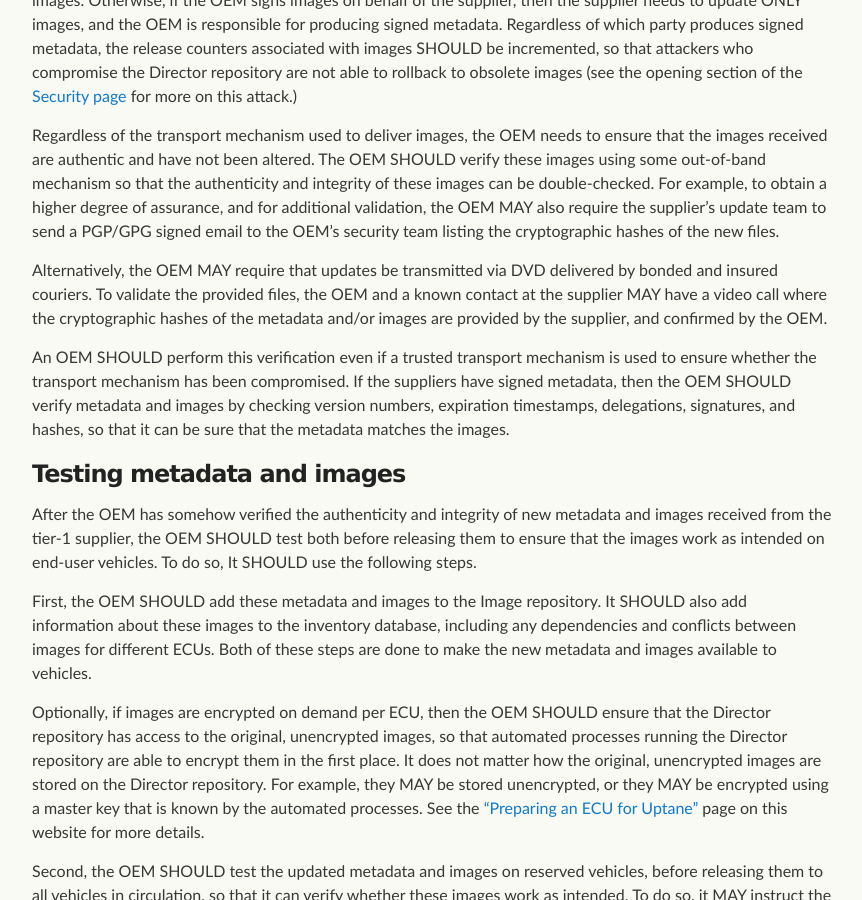
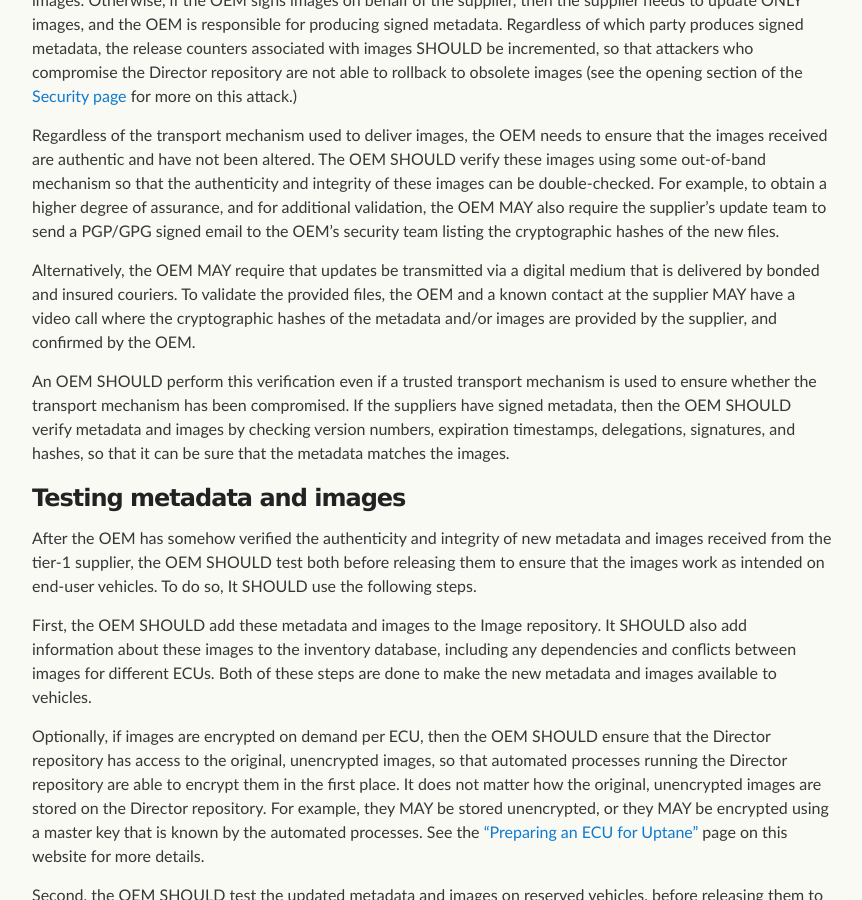
Before and after one commit to uptane/deployment-considerations, a Jekyll site: the page built from normal_operation.md, in a window 1280 px wide and 900 px high, scrolled down 881 px. Shown: the whole window, without its empty margins (208-1070 px from the left). Built offline with Jekyll 4.4.1, drawn with Linux system fonts in a browser that asks for light colours; our own code applies the rules of GitHub Pages for plain Markdown files.

Commit message:
remove specific reference to DVD

```diff
--- a/normal_operation.md
+++ b/normal_operation.md
@@ -20,7 +20,7 @@ If the supplier signs its own images, then it delivers all of its metadata, incl
 
 Regardless of the transport mechanism used to deliver images, the OEM needs to ensure that the images received are authentic and have not been altered. The OEM SHOULD verify these images using some out-of-band mechanism so that the authenticity and integrity of these images can be double-checked. For example, to obtain a higher degree of assurance, and for additional validation, the OEM MAY also require the supplier's update team to send a PGP/GPG signed email to the OEM's security team listing the cryptographic hashes of the new files.
 
-Alternatively, the OEM MAY require that updates be transmitted via DVD delivered by bonded and insured couriers. To validate the provided files, the OEM and a known contact at the supplier MAY have a video call where the cryptographic hashes of the metadata and/or images are provided by the supplier, and confirmed by the OEM.
+Alternatively, the OEM MAY require that updates be transmitted via a digital medium that is delivered by bonded and insured couriers. To validate the provided files, the OEM and a known contact at the supplier MAY have a video call where the cryptographic hashes of the metadata and/or images are provided by the supplier, and confirmed by the OEM.
 
 An OEM SHOULD perform this verification even if a trusted transport mechanism is used to ensure whether the transport mechanism has been compromised. If the suppliers have signed metadata, then the OEM SHOULD verify metadata and images by checking version numbers, expiration timestamps, delegations, signatures, and hashes, so that it can be sure that the metadata matches the images.
 
```
